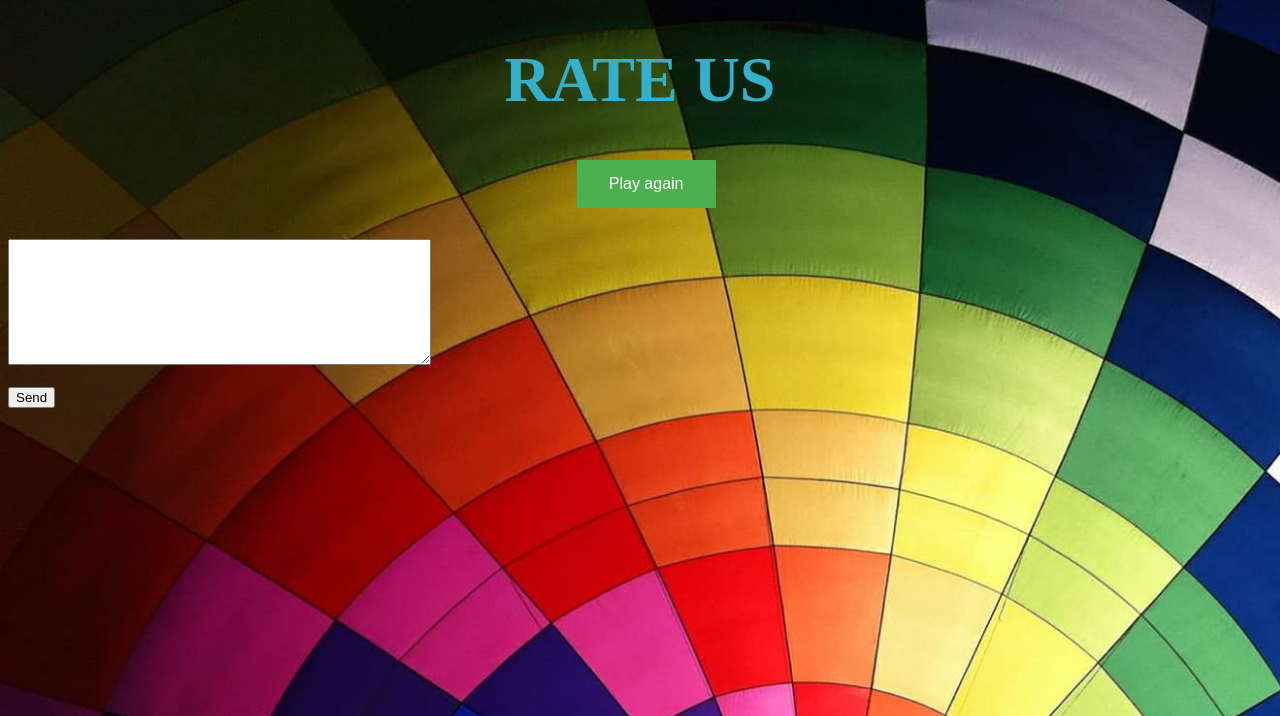
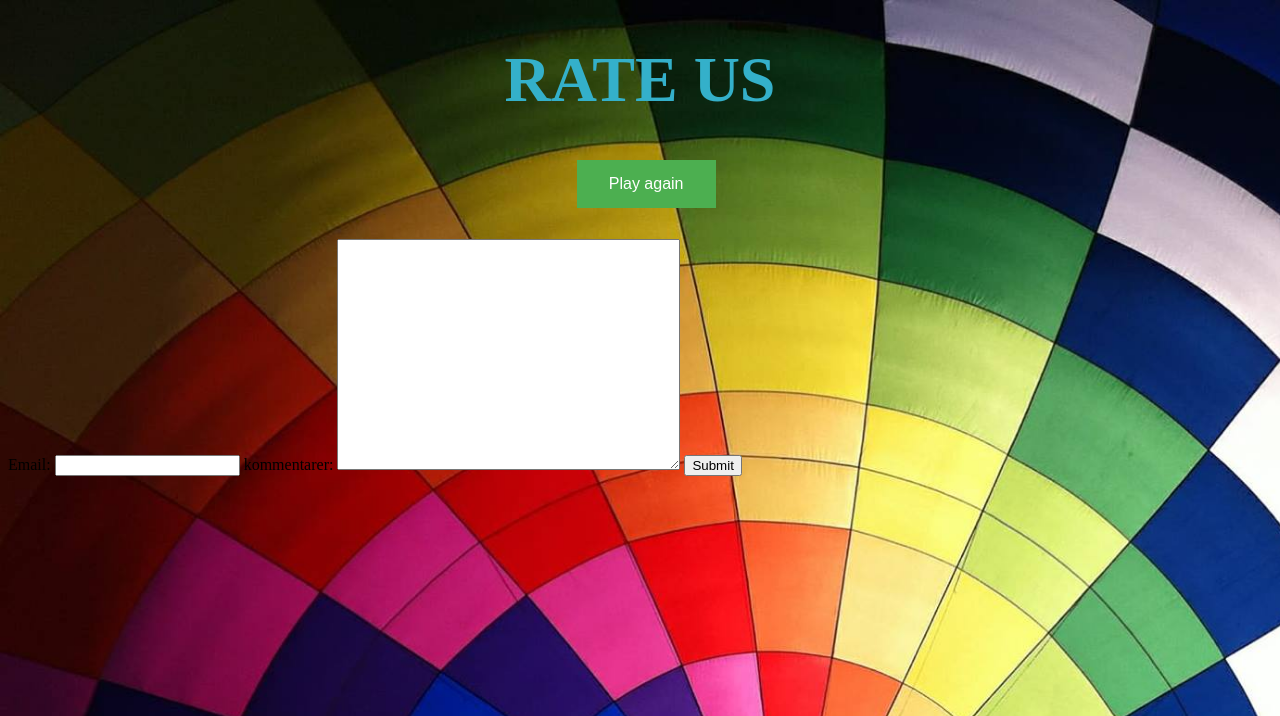
Before and after one commit to 2semesterB2/examGrp7, a PHP site: page /rateus/rateus.php in a window 1280 px wide; the page is wider, and only the part inside the window is pictured. Shown: the top 716 px of that part. Run offline with PHP 8.4, Linux system fonts and the light colour scheme; some libraries are stand-ins or nearby versions.

Commit message:
rettelser

```diff
--- a/rateus/rateus.php
+++ b/rateus/rateus.php
@@ -13,15 +13,47 @@
 	<div class="h1">
 	 <h1>  RATE US  </h1> </div>
 <button id="playagain" onclick="window.location.href='../players/players.php'">Play again</button>
-			<form action="collect.php" method="post">
-				<Textarea Cols="50" Rows="8" id="oprTekst" name="question"></textarea>
-				<br>
-				<br>
-				<input type="submit"  id="newAsked"  value="Send">
-			</form>
-		</article>
+<!--
+Sisson,T., 2017, [Online] PHP mail() Function Code to Send Emails from a Form. Kan finde på:
+<https://www.inmotionhosting.com/support/website/sending-email-from-site/using-the-php-mail-function-to-send-emails> [Tilgået 19. December 2017]
+-->
+	<?php
+//if "email" variable is filled out, send email
+  if (isset($_REQUEST['email']))  {
+
+  //Email information
+  $admin_email = "jonesfrahgs@gmail.com";
+  $email = $_REQUEST['email'];
+  $comment = $_REQUEST['comment'];
+
+  //send email
+  mail($admin_email, "$subject", $comment, "From:" . $email);
+
+  //Email response
+  echo "Thank you for contacting us!";
+  }
+
+  //if "email" variable is not filled out, display the form
+  else  {
+?>
+
+ <form method="post">
+
+  Email: <input name="email" type="text" />
+
+  kommentarer:
+
+  <textarea name="comment" rows="15" cols="40"></textarea>
+
+  <input type="submit" value="Submit" />
+  </form>
+
+<?php
+  }
+?>
+<!--
 <div class="stars">
-  <form action="">
+  <form action="collect.php" method="post">
     <input class="star star-5" id="star-5" type="radio" name="star"/>
     <label class="star star-5" for="star-5"></label>
     <input class="star star-4" id="star-4" type="radio" name="star"/>
@@ -32,9 +64,10 @@
     <label class="star star-2" for="star-2"></label>
     <input class="star star-1" id="star-1" type="radio" name="star"/>
     <label class="star star-1" for="star-1"></label>
+	<input type="submit" value="send"/>
   </form>
 </div>
-
+	-->
 <a href="#"> </a> <button class="button button2">Return to start</button>
 
 	</body>
```
